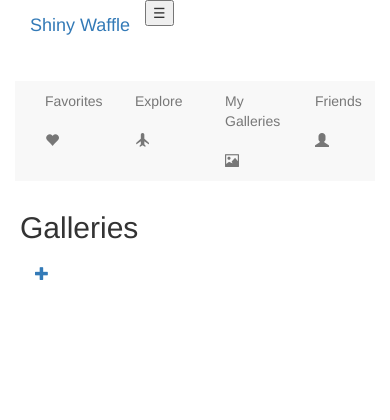
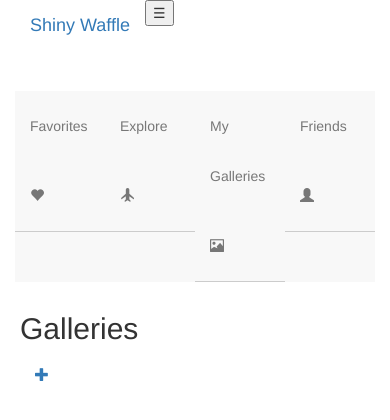
Before and after one commit to HE-Arc/WafflePancake-Studios, a Django app: page /galleries/ in a window 390 px wide. Shown: the top 420 px of the page. Run offline with Django 3.2, Linux system fonts and the light colour scheme; the visitor is signed in with stand-in values (Sample User, id 1); data that the repository does not hold is empty; some libraries are stand-ins or nearby versions.

Commit message:
mobile-broken cool sidebar animation

```diff
--- a/shinywaffle/shinywaffle/galleries/views.py
+++ b/shinywaffle/shinywaffle/galleries/views.py
@@ -30,7 +30,6 @@ class GalleryEditFormView(FormView):
         form = self.get_form(form_class)
         name = request.POST.get('image_name')
         files = request.FILES.getlist('images')
-        print(name)
         if form.is_valid():
             for f in files:
                 i = Image(title=name, gallery=self.gallery(), file=f)
@@ -52,7 +51,6 @@ class GalleryNewFormView(FormView):
         form_class = self.get_form_class()
         form = self.get_form(form_class)
         name = request.POST.get('gallery_name')
-        print(name)
         if form.is_valid():
             g = Gallery(title=name, author=self.request.user)
             g.save()
--- a/shinywaffle/shinywaffle/static/css/project.css
+++ b/shinywaffle/shinywaffle/static/css/project.css
@@ -23,26 +23,46 @@
   padding: 0; }
 
 .navbar-fixed-side .nav > li > a {
+  height: 100%;
   width: 100%; }
 
 .navbar-fixed-side .navbar-nav {
   margin: 0; }
 
 .navbar-fixed-side .navbar-nav > li {
-  display: inline-block; }
+  padding: 0;
+  display: inline-block;
+  transition: all 430ms; }
+
+.navbar-fixed-side .navbar-nav > li:hover {
+  margin-left: -25%;
+  width: 125%;
+  transition: all 430ms; }
 
 .navbar-fixed-side .navbar-nav > li > a {
-  line-height: 20px; }
+  line-height: 50px;
+  transition: all 430ms; }
+
+.navbar-fixed-side .navbar-nav > li > a:hover {
+  padding-left: 30%;
+  width: 100%;
+  transition: all 430ms; }
 
 .navbar-fixed-side .container {
   width: 100%;
   padding: 0; }
 
+.underline {
+  height: 1px;
+  width: 100%;
+  background-color: #CCCCCC;
+  border: 0 solid transparent; }
+
 .m-b-1 {
   margin: 0 !important; }
 
 #main-wrapper {
-  padding: 10px 0 10px 0; }
+  padding: 20px 0 20px 0; }
 
 .main-content {
   margin-top: 5px;
@@ -66,3 +86,11 @@
 /* Custom tweaks */
 .about-banner {
   height: 300px; }
+
+
+.underline {
+  height: 1px;
+  width: 100%;
+  background-color: #CCCCCC;
+  border: 0 solid transparent;
+}
--- a/shinywaffle/shinywaffle/static/css/project.min.css
+++ b/shinywaffle/shinywaffle/static/css/project.min.css
@@ -1 +1 @@
-.alert-debug{background-color:#fff;border-color:#d6e9c6;color:#000}.alert-error{background-color:#f2dede;border-color:#eed3d7;color:#b94a48}.navbar{border-radius:0}.navbar-fixed-side-left{left:0}.navbar-fixed-side{z-index:1;min-height:5px;min-width:5px;margin-bottom:0;border:0 solid transparent;padding:0}.navbar-fixed-side .nav>li>a{width:100%}.navbar-fixed-side .navbar-nav{margin:0}.navbar-fixed-side .navbar-nav>li{display:inline-block}.navbar-fixed-side .navbar-nav>li>a{line-height:20px}.navbar-fixed-side .container{width:100%;padding:0}.m-b-1{margin:0!important}#main-wrapper{padding:10px 0}.main-content{margin-top:5px;padding:5px}.available{opacity:1;transition:5s}.deleting{opacity:.3;transition:.45s}.delete-failed{opacity:1;background-color:#b31e00}[hidden][style="display: block;"]{display:block!important}.about-banner{height:300px}
+.alert-debug{background-color:#fff;border-color:#d6e9c6;color:#000}.alert-error{background-color:#f2dede;border-color:#eed3d7;color:#b94a48}.navbar{border-radius:0}.navbar-fixed-side-left{left:0}.navbar-fixed-side{z-index:1;min-height:5px;min-width:5px;margin-bottom:0;border:0 solid transparent;padding:0}.navbar-fixed-side .nav>li>a{height:100%;width:100%}.navbar-fixed-side .navbar-nav{margin:0}.navbar-fixed-side .navbar-nav>li{padding:0;display:inline-block;transition:all .43s}.navbar-fixed-side .navbar-nav>li:hover{margin-left:-25%;width:125%;transition:all .43s}.navbar-fixed-side .navbar-nav>li>a{line-height:50px;transition:all .43s}.navbar-fixed-side .navbar-nav>li>a:hover{padding-left:30%;width:100%;transition:all .43s}.navbar-fixed-side .container{width:100%;padding:0}.underline{height:1px;width:100%;background-color:#ccc;border:0 solid transparent}.m-b-1{margin:0!important}#main-wrapper{padding:20px 0}.main-content{margin-top:5px;padding:5px}.available{opacity:1;transition:5s}.deleting{opacity:.3;transition:.45s}.delete-failed{opacity:1;background-color:#b31e00}[hidden][style="display: block;"]{display:block!important}.about-banner{height:300px}
--- a/shinywaffle/shinywaffle/static/js/ajax.js
+++ b/shinywaffle/shinywaffle/static/js/ajax.js
@@ -17,7 +17,7 @@ export function HTTPDefault(response) {
 }
 
 function success(response) {
-    return response.json;
+    return response.json();
 }
 
 
--- a/shinywaffle/shinywaffle/static/js/delete.js
+++ b/shinywaffle/shinywaffle/static/js/delete.js
@@ -3,8 +3,7 @@
  */
 
 
-import * as ajax from 'ajax';
-import Process from 'ajax';
+import Process, * as ajax from 'ajax';
 
 
 const urls = {
--- a/shinywaffle/shinywaffle/static/sass/project.scss
+++ b/shinywaffle/shinywaffle/static/sass/project.scss
@@ -14,6 +14,10 @@ $black: #000;
 $pink: #f2dede;
 $dark-pink: #eed3d7;
 $red: #b94a48;
+
+// Navbar
+
+$nav-transition-time: 430ms;
 
 ////////////////////////////////
 		//Alerts//
@@ -54,21 +58,46 @@ $red: #b94a48;
   padding: 0;
 }
 .navbar-fixed-side .nav > li > a {
+  height: 100%;
   width: 100%;
 }
 .navbar-fixed-side .navbar-nav {
   margin: 0;
 }
 .navbar-fixed-side .navbar-nav > li {
+  padding: 0;
   display: inline-block;
+  transition: all $nav-transition-time;
 }
+.navbar-fixed-side .navbar-nav > li:hover {
+  margin-left: -25%;
+  width: 125%;
+  transition: all $nav-transition-time;
+}
+
 .navbar-fixed-side .navbar-nav > li > a {
-  line-height: 20px;
+  line-height: 50px;
+  transition: all $nav-transition-time;
 }
+.navbar-fixed-side .navbar-nav > li > a:hover {
+  padding-left: 30%;
+  width: 100%;
+  transition: all $nav-transition-time;
+}
+
+
 .navbar-fixed-side .container {
   width: 100%;
   padding: 0;
 }
+
+.underline {
+  height: 1px;
+  width: 100%;
+  background-color: #CCCCCC;
+  border: 0 solid transparent;
+}
+
 
 ////////////////////////////////
 		//Content//
@@ -79,7 +108,7 @@ $red: #b94a48;
 }
 
 #main-wrapper {
-  padding: 10px 0 10px 0;
+  padding: 20px 0 20px 0;
 }
 
 .main-content {
--- a/shinywaffle/shinywaffle/templates/base.html
+++ b/shinywaffle/shinywaffle/templates/base.html
@@ -63,29 +63,33 @@
   </nav>
 </div>
 
-<div class="container">
+<div id="whole" class="container">
     {% if request.user.is_authenticated %}
   <!-- Fixed navbar -->
   <div id="main-wrapper" class="row">
-    <div class="container col-md-3 col-xs-12">
+    <div id="sidebar" class="container col-md-3 col-xs-12">
       <div class="navbar navbar-default navbar-fixed-side navbar-fixed-side-left" role="navigation">
         <div class="container">
           <ul class="nav navbar-nav">
             <li class="col-xs-3 col-sm-3 col-md-12">
               <a class="nav-link hidden-xs-down" href="{% url 'home' %}">Favorites</a>
               <a class="nav-link hidden-sm-up" href="{% url 'home' %}"><span aria-hidden="true" class="glyphicon glyphicon-heart"></span></a>
+              <div class="underline"></div>
             </li>
             <li class="col-xs-3 col-sm-3 col-md-12">
               <a class="nav-link hidden-xs-down" href="{% url 'galleries:index' %}">Explore</a>
               <a class="nav-link hidden-sm-up" href="{% url 'galleries:index' %}"><span aria-hidden="true" class="glyphicon glyphicon-plane"></span></a>
+              <div class="underline"></div>
             </li>
             <li class="col-xs-3 col-sm-3 col-md-12">
               <a class="nav-link hidden-xs-down" href="{% url 'galleries:index' %}">My Galleries</a>
               <a class="nav-link hidden-sm-up" href="{% url 'galleries:index' %}"><span aria-hidden="true" class="glyphicon glyphicon-picture"></span></a>
+              <div class="underline"></div>
             </li>
-            <li class="col-xs-3 col-sm-3 col-smd-12">
+            <li class="col-xs-3 col-sm-3 col-md-12">
               <a class="nav-link hidden-xs-down" href="{% url 'home' %}">Friends</a>
               <a class="nav-link hidden-sm-up" href="{% url 'home' %}"><span aria-hidden="true" class="glyphicon glyphicon-user"></span></a>
+              <div class="underline"></div>
             </li>
           </ul>
         </div>
```
Also changed, not shown: shinywaffle/gulpfile.js (line endings or trailing spaces).
